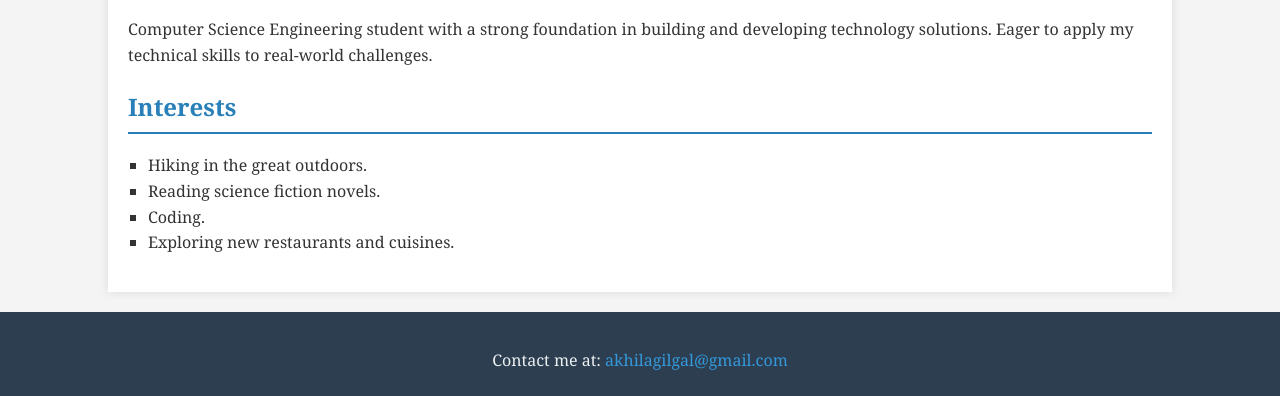
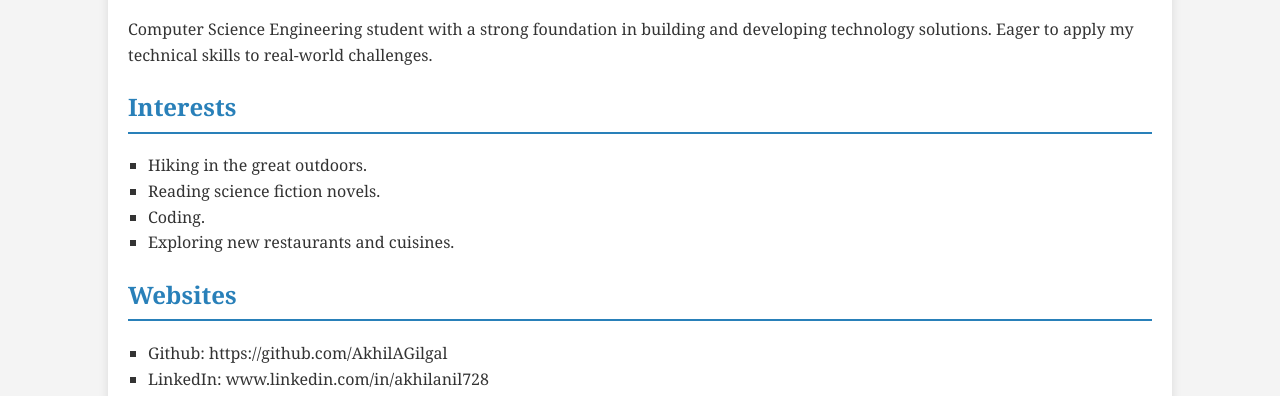
Before and after one commit to AkhilAGilgal/biography_simple, a plain HTML site: page index.html in a window 1280 px wide. Shown: the part 559-955 px from the top of the page. Drawn offline with Linux system fonts and the light colour scheme.

Commit message:
Update index.html

```diff
--- a/index.html
+++ b/index.html
@@ -32,6 +32,13 @@
                 <li>Exploring new restaurants and cuisines.</li>
             </ul>
         </section>
+        <section id="websites">
+            <h2>Websites</h2>
+            <ul>
+                <li>Github: https://github.com/AkhilAGilgal </li>
+                <li>LinkedIn: www.linkedin.com/in/akhilanil728</li>
+            </ul>
+          </section>
     </main>
 
     <footer>
```
